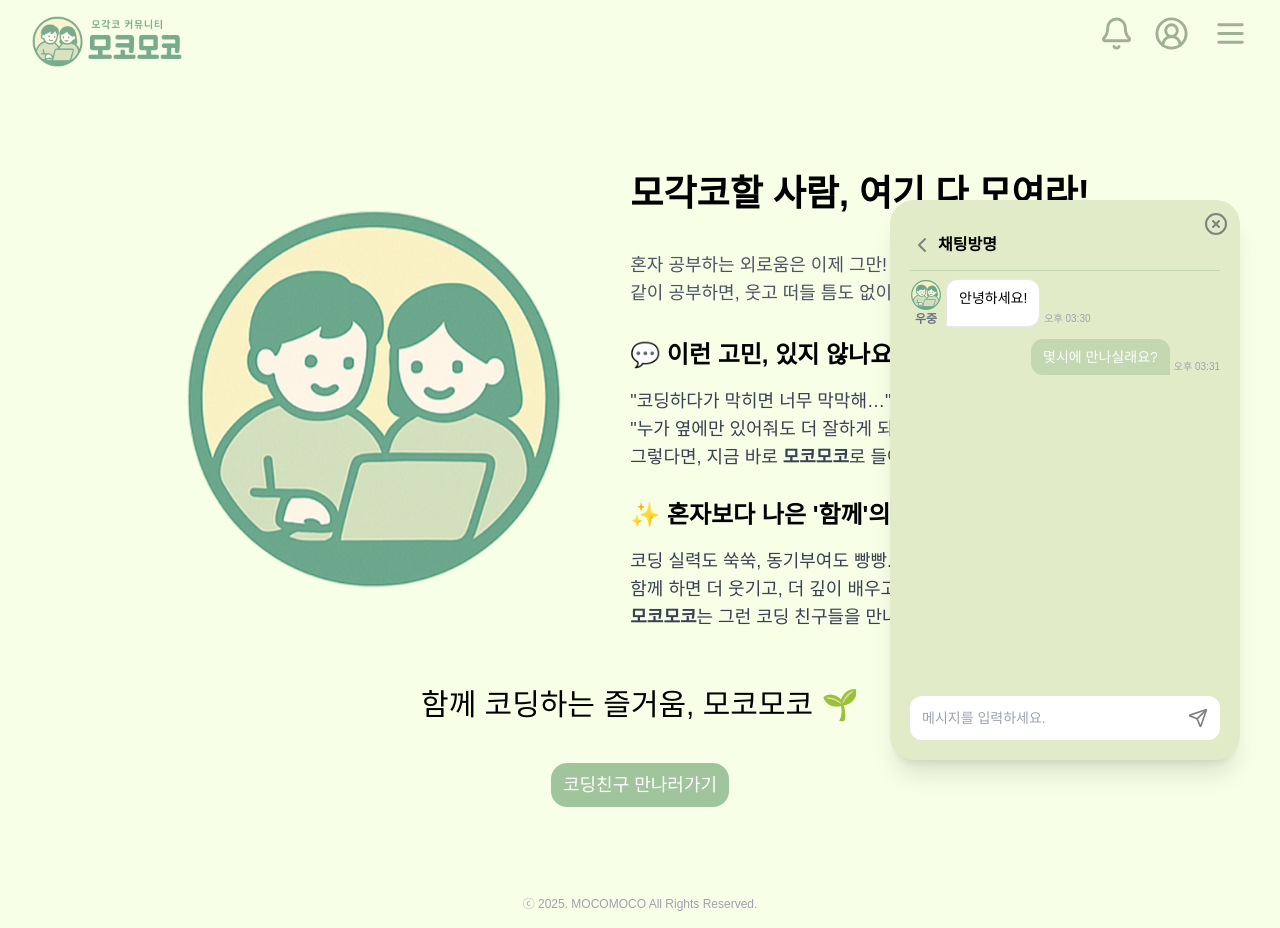
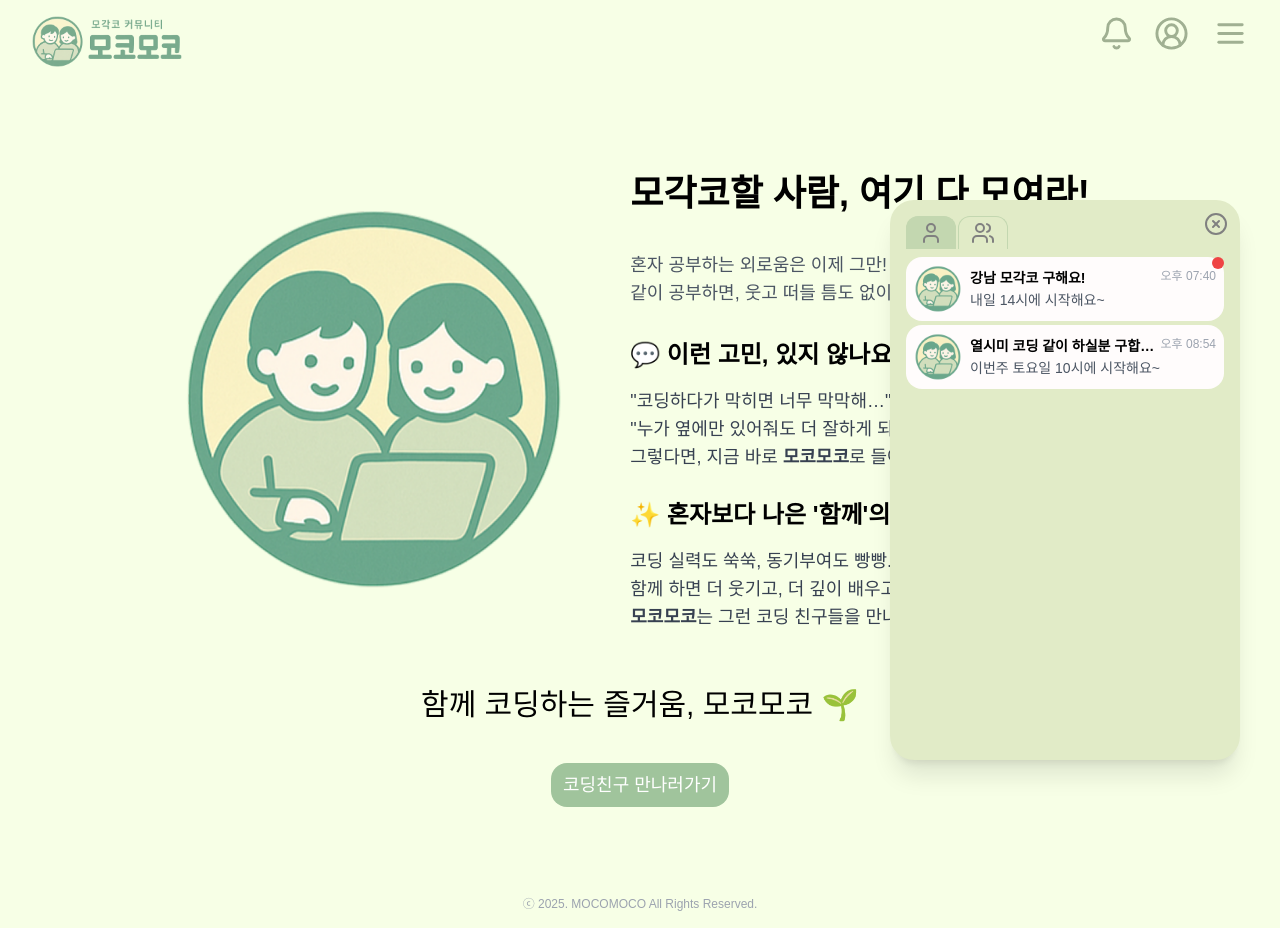
Before and after one commit to seonysun/mocomoco-FE, a Next.js app: page / in a window 1280 px wide. Both pictures are taken after a click on the button 1216 px from the left and 736 px from the top of the page. Built offline with nearby package versions, Linux system fonts and the light colour scheme; a web font is replaced by a local one.

Commit message:
Deploy from GitHub Actions

```diff
--- a/src/app/ClientLayout.tsx
+++ b/src/app/ClientLayout.tsx
@@ -4,66 +4,26 @@ import { useState } from 'react';
 import ChatMessages from '@/components/chats/ChatMessages';
 import Modal from '@/components/common/modal/Modal';
 import FloatingButton from '@/components/common/button/FloatingButton';
+import ChatRooms from '@/components/chats/ChatRooms';
+import { useChatStore } from '@/store/useChatStore';
 
 const ClientLayout = () => {
-  const [isChatOpen, setIsChatOpen] = useState(false);
   const [isAlarm] = useState(false);
-  const [chatType, setChatType] = useState<'private' | 'group'>('private');
+
+  const { view, isOpen, selectedRoomId, openModal, closeModal } =
+    useChatStore();
 
   return (
     <>
-      {isChatOpen ? (
-        <Modal onClose={() => setIsChatOpen(false)}>
-          {/* <ChatRooms
-            chatRoomList={[
-              {
-                roomId: 'a1b2c3',
-                postId: 12,
-                postTitle: '강남 모각코 구해요!',
-                latestMessage: '내일 14시에 시작해요~',
-                latestTime: '2025-04-25T19:40:00',
-                unreadCount: 2,
-                participants: ['우중', '지안', '승우'],
-              },
-              {
-                roomId: 'a1b2c3',
-                postId: 12,
-                postTitle: '강남 모각코 구해요!',
-                latestMessage: '내일 14시에 시작해요~',
-                latestTime: '2025-04-25T19:40:00',
-                unreadCount: 0,
-                participants: ['우중', '지안', '승우'],
-              },
-            ]}
-            chatType={chatType}
-            setChatType={setChatType}
-          /> */}
-          <ChatMessages
-            chats={[
-              {
-                roomId: 'aa',
-                messageId: 5,
-                userId: 7,
-                username: '우중',
-                content: '안녕하세요!',
-                createdAt: '2025-04-25T15:30:00',
-              },
-              {
-                roomId: 'aa',
-                messageId: 6,
-                userId: 2,
-                username: '지안',
-                content: '몇시에 만나실래요?',
-                createdAt: '2025-04-25T15:31:02',
-              },
-            ]}
-          />
+      {isOpen ? (
+        <Modal onClose={closeModal}>
+          {view === 'list' && <ChatRooms />}
+          {view === 'room' && selectedRoomId && (
+            <ChatMessages roomId={selectedRoomId} />
+          )}
         </Modal>
       ) : (
-        <FloatingButton
-          alarm={isAlarm}
-          handleOpen={() => setIsChatOpen(true)}
-        />
+        <FloatingButton alarm={isAlarm} handleOpen={openModal} />
       )}
     </>
   );
--- a/src/components/chats/ChatMessages.tsx
+++ b/src/components/chats/ChatMessages.tsx
@@ -1,28 +1,32 @@
 'use client';
 
 import ChatMessage from '@/components/chats/ChatMessage';
-import { Chats } from '@/types/chat';
 import { ChevronLeft, Send } from 'lucide-react';
+import { messages } from '@/mockup/messages';
+import { useChatStore } from '@/store/useChatStore';
 
 type MsgsProps = {
-  chats: Chats[];
-  onBack?: () => void;
+  roomId: string;
 };
 
-const ChatMessages = ({ chats, onBack }: MsgsProps) => {
+const ChatMessages = ({ roomId }: MsgsProps) => {
   const currentUserId = 2;
+
+  const { exitRoom } = useChatStore();
 
   return (
     <div className="flex h-full flex-col p-1">
       <div className="flex items-center border-b border-main-base py-3">
-        <ChevronLeft stroke="gray" />
+        <button onClick={exitRoom}>
+          <ChevronLeft stroke="gray" />
+        </button>
         <span className="ml-1 font-bold">채팅방명</span>
       </div>
       <div className="flex-1 space-y-3 overflow-y-auto py-2">
-        {chats.map(chat => (
+        {messages.map(msg => (
           <ChatMessage
-            key={chat.messageId}
-            message={chat}
+            key={msg.messageId}
+            message={msg}
             currentUserId={currentUserId}
           />
         ))}
--- a/src/components/chats/ChatRooms.tsx
+++ b/src/components/chats/ChatRooms.tsx
@@ -2,22 +2,23 @@
 
 import ChatRoomCard from '@/components/chats/ChatRoomCard';
 import Button from '@/components/common/button/Button';
-import { ChatRoom } from '@/types/chat';
 import { User, Users } from 'lucide-react';
+import { chats } from '@/mockup/chat';
+import { useChatStore } from '@/store/useChatStore';
 
 type ChatProps = {
-  chatRoomList: ChatRoom[];
-  chatType?: 'private' | 'group';
-  setChatType?: React.Dispatch<React.SetStateAction<'private' | 'group'>>;
+  // chatType?: 'private' | 'group';
+  // setChatType?: React.Dispatch<React.SetStateAction<'private' | 'group'>>;
 };
 
-const ChatRooms = ({
-  chatRoomList,
-  chatType = 'private',
-  setChatType,
-}: ChatProps) => {
+const ChatRooms = () =>
+  // { chatType = 'private', setChatType }: ChatProps
+  {
     const tabClass =
-    'mr-0.5 rounded-t-xl border border-b-0 border-main-base px-3 py-1';
+      'mr-0.5 rounded-t-xl border border-b-0 border-main-base px-3 py-1 mb-2';
+
+    const { chatType, setChatType, enterRoom } = useChatStore();
+    const chatRoomList = chats;
 
     return (
       <>
@@ -36,9 +37,15 @@ const ChatRooms = ({
           </button>
         </div>
         {chatRoomList.length > 0 ? (
-        <div className="flex-1 space-y-1 overflow-y-scroll scroll-smooth pr-0.5">
+          <div className="flex-1 space-y-1 overflow-y-auto scroll-smooth">
             {chatRoomList.map(room => (
-            <ChatRoomCard key={room.roomId} chatRoom={room} />
+              <button
+                key={room.roomId}
+                onClick={() => enterRoom(room.roomId)}
+                className="w-full text-start"
+              >
+                <ChatRoomCard chatRoom={room} />
+              </button>
             ))}
           </div>
         ) : (
--- a/src/components/common/card/CardShell.tsx
+++ b/src/components/common/card/CardShell.tsx
@@ -21,18 +21,18 @@ const CardShell = ({
 }: CardShellProps) => {
   return (
     <div
-      className={`relative rounded-2xl bg-[#FFFCFC] p-2.5 hover:brightness-95 ${className}`}
+      className={`relative rounded-2xl bg-[#FFFCFC] p-2 hover:brightness-95 ${className}`}
     >
       {unread && <AlarmBedge />}
       <div className="flex items-center">
         {imageSlot}
         <div className="ml-2 w-full">
-          <div className="flex w-full justify-between">
-            <p className="line-clamp-1 text-sm font-bold text-black">
+          <div className="flex justify-between gap-1">
+            <p className="flex-1 truncate text-sm font-bold text-black">
               {titleSlot}
             </p>
             {timeSlot && typeof timeSlot === 'string' && (
-              <span className="text-xs text-gray-400">
+              <span className="text-right text-xs text-gray-400">
                 {new Date(timeSlot).toLocaleTimeString('ko-KR', {
                   hour: '2-digit',
                   minute: '2-digit',
@@ -40,7 +40,7 @@ const CardShell = ({
               </span>
             )}
           </div>
-          <p className="mt-[2px] line-clamp-1 text-sm text-gray-600">
+          <p className="mt-[2px] line-clamp-1 truncate text-sm text-gray-600">
             {contentSlot}
           </p>
         </div>
--- /dev/null
+++ b/src/mockup/chat.js
@@ -0,0 +1,20 @@
+export const chats = [
+  {
+    roomId: 'a1b2c3',
+    postId: 12,
+    postTitle: '강남 모각코 구해요!',
+    latestMessage: '내일 14시에 시작해요~',
+    latestTime: '2025-04-25T19:40:00',
+    unreadCount: 2,
+    participants: ['우중', '지안', '승우'],
+  },
+  {
+    roomId: 'a1b2c3',
+    postId: 12,
+    postTitle: '열시미 코딩 같이 하실분 구합니다!',
+    latestMessage: '이번주 토요일 10시에 시작해요~',
+    latestTime: '2025-04-25T20:54:00',
+    unreadCount: 0,
+    participants: ['우중', '지안', '승우'],
+  },
+];
--- /dev/null
+++ b/src/mockup/messages.js
@@ -0,0 +1,18 @@
+export const messages = [
+  {
+    roomId: 'aa',
+    messageId: 5,
+    userId: 7,
+    username: '우중',
+    content: '안녕하세요!',
+    createdAt: '2025-04-25T15:30:00',
+  },
+  {
+    roomId: 'aa',
+    messageId: 6,
+    userId: 2,
+    username: '지안',
+    content: '몇시에 만나실래요?',
+    createdAt: '2025-04-25T15:31:02',
+  },
+];
--- /dev/null
+++ b/src/store/useChatStore.ts
@@ -0,0 +1,27 @@
+import { create } from 'zustand';
+
+type ChatView = 'list' | 'room';
+
+type ChatState = {
+  isOpen: boolean;
+  view: ChatView;
+  chatType?: 'private' | 'group';
+  setChatType?: (type: 'private' | 'group') => void;
+  selectedRoomId?: string | null;
+  openModal: () => void;
+  closeModal: () => void;
+  enterRoom: (roomId: string) => void;
+  exitRoom: () => void;
+};
+
+export const useChatStore = create<ChatState>(set => ({
+  isOpen: false,
+  view: 'list',
+  chatType: 'private',
+  setChatType: type => set({ chatType: type }),
+  selectedRoomId: null,
+  openModal: () => set({ isOpen: true, view: 'list' }),
+  closeModal: () => set({ isOpen: false, view: 'list', selectedRoomId: null }),
+  enterRoom: roomId => set({ view: 'room', selectedRoomId: roomId }),
+  exitRoom: () => set({ view: 'list', selectedRoomId: null }),
+}));
```
Lines whose indentation alone changed are shown as unchanged.
